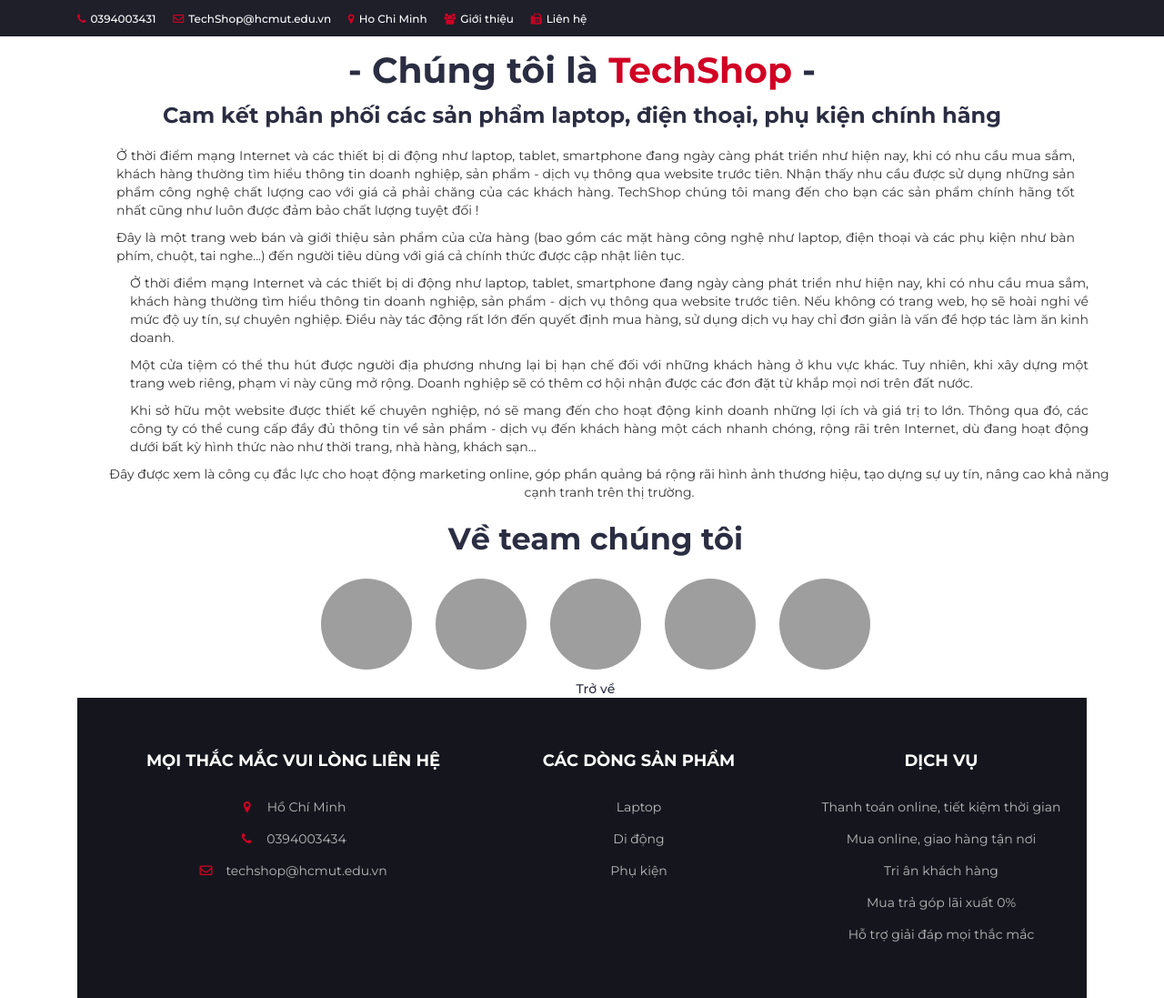
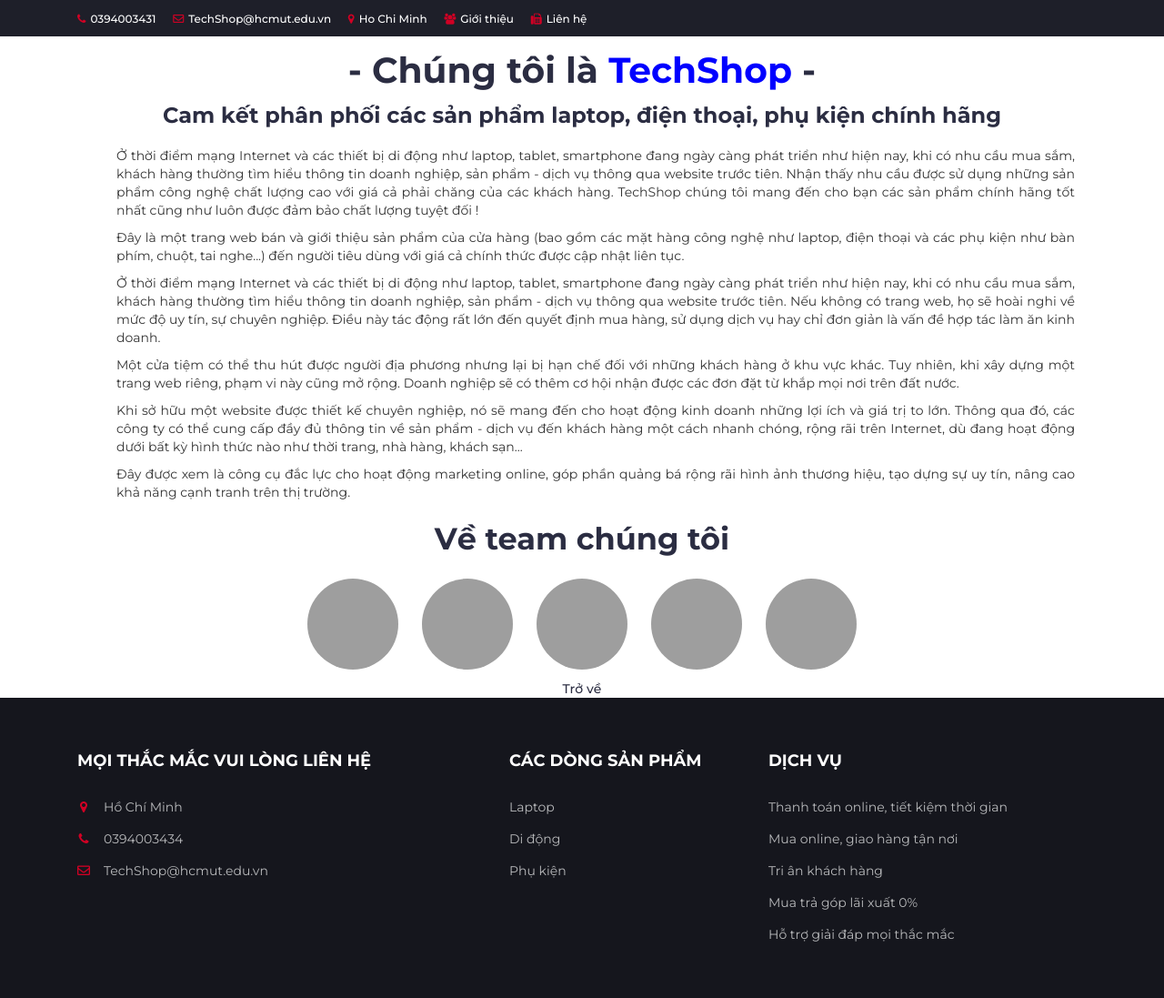
Before and after one commit to ThuongNguyenVan158/TechShop, a PHP site: page /TechShop/Home/introduce in a window 1280 px wide. Shown: the whole page at 91% size. Run offline with PHP 8.4, Linux system fonts and the light colour scheme; data that the repository does not hold is empty; grey boxes are pictures that could not be loaded.

Commit message:
Update introduce.php

```diff
--- a/views/Home/introduce.php
+++ b/views/Home/introduce.php
@@ -5,7 +5,8 @@
         <meta charset="UTF-8">
         <meta name="viewport" content="width=device-width, initial-scale=1">
         <link href="https://cdn.jsdelivr.net/npm/bootstrap@5.0.2/dist/css/bootstrap.min.css" rel="stylesheet" integrity="sha384-EVSTQN3/azprG1Anm3QDgpJLIm9Nao0Yz1ztcQTwFspd3yD65VohhpuuCOmLASjC" crossorigin="anonymous">
-        <link rel="stylesheet" type="text/css" href="/assets/css/introduce.css">
+        <link rel="stylesheet" type="text/css" href="/TechShop//assets/css/introduce.css">
+
         <link href="https://fonts.googleapis.com/css?family=Montserrat:400,500,700" rel="stylesheet">
         <link rel="stylesheet" href="https://maxcdn.bootstrapcdn.com/bootstrap/3.3.7/css/bootstrap.min.css">
         <link type="text/css" rel="stylesheet" href="/assets/css/slick.css" />
@@ -30,8 +31,9 @@
                 </div>
             </div>
         </header>
+
         <div class="container text-center main-introduce">
-            <h1>- Chúng tôi là <span style="color:#D10024">TechShop</span> -</h2>
+            <h1>- Chúng tôi là <span style="color:blue">TechShop</span> -</h2>
             <h3>Cam kết phân phối các sản phẩm laptop, điện thoại, phụ kiện chính hãng</h3>
 
             <div class="container" style="padding-top: 10px">
@@ -49,7 +51,6 @@
                     nghệ như laptop, điện thoại và các phụ kiện như bàn phím, chuột, tai nghe...) đến người
                     tiêu dùng với giá cả chính thức được cập nhật liên tục.
                 </p>
-            <div class="container">
                 <p>
                     Ở thời điểm mạng Internet và các thiết bị di động như laptop, tablet, smartphone
                     đang ngày càng phát triển như hiện nay, khi có nhu cầu mua sắm, khách hàng thường
@@ -58,16 +59,12 @@
                     động rất lớn đến quyết định mua hàng, sử dụng dịch vụ hay chỉ đơn giản là vấn đề hợp
                     tác làm ăn kinh doanh.
                 </p>
-            </div>
-            <div class="container">
                 <p>
                     Một cửa tiệm có thể thu hút được người địa phương nhưng lại bị hạn chế đối với
                     những khách hàng ở khu vực khác. Tuy nhiên, khi xây dựng một trang web riêng, phạm
                     vi này cũng mở rộng. Doanh nghiệp sẽ có thêm cơ hội nhận được các đơn đặt từ khắp
                     mọi nơi trên đất nước.
                 </p>
-            </div>
-            <div class="container">
                 <p>
                     Khi sở hữu một website được thiết kế chuyên nghiệp, nó sẽ mang đến cho hoạt động
                     kinh doanh những lợi ích và giá trị to lớn. Thông qua đó, các công ty có thể cung cấp
@@ -76,8 +73,6 @@
                     khách sạn...
                     </p>
                 <p>
-            </div>
-            <div class="container">
                     Đây được xem là công cụ đắc lực cho hoạt động marketing online, góp phần quảng
                     bá rộng rãi hình ảnh thương hiệu, tạo dựng sự uy tín, nâng cao khả năng cạnh tranh trên
                     thị trường.
@@ -93,10 +88,12 @@
                 <img src="https://www.w3schools.com/w3images/avatar5.png">
             </div>
             <div class="d-flex justify-content-center">
-                        <a href="/Home/Index">Trở về</a>
+                        <a href="/Home/index">Trở về</a>
                     </div>
 
         </div>
+
+        <!-- FOOTER -->
         <footer id="footer">
             <!-- top footer -->
             <div class="section">
@@ -110,10 +107,11 @@
                                 <ul class="footer-links">
                                     <li><i class="fa fa-map-marker"></i>Hồ Chí Minh</li>
                                     <li><i class="fa fa-phone"></i>0394003434</li>
-                                    <li><i class="far fa-envelope"></i>techshop@hcmut.edu.vn</li>
+                                    <li><i class="far fa-envelope"></i>TechShop@hcmut.edu.vn</li>
                                 </ul>
                             </div>
                         </div>
+
                         <div class="col-md-3 col-xs-6">
                             <div class="footer">
                                 <h3 class="footer-title">Các dòng sản phẩm</h3>
@@ -124,6 +122,7 @@
                                 </ul>
                             </div>
                         </div>
+
                         <div class="clearfix visible-xs"></div>
                         <div class="col-md-4 col-xs-6">
                             <div class="footer">
@@ -144,5 +143,7 @@
             </div>
             <!-- /top footer -->
         </footer>
+        <!-- /FOOTER -->
+
     </body>
 </html>
```
Lines whose indentation alone changed are shown as unchanged.
